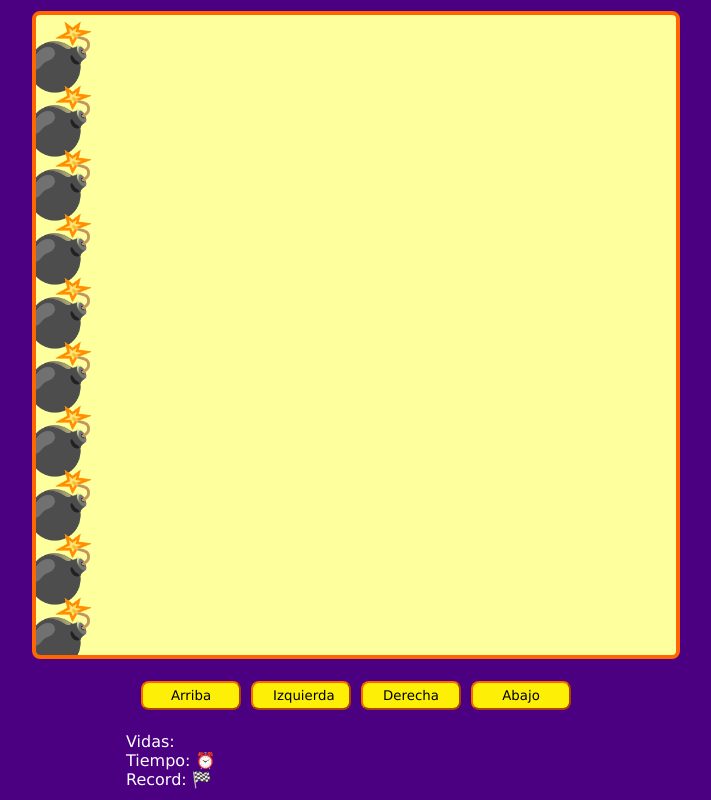
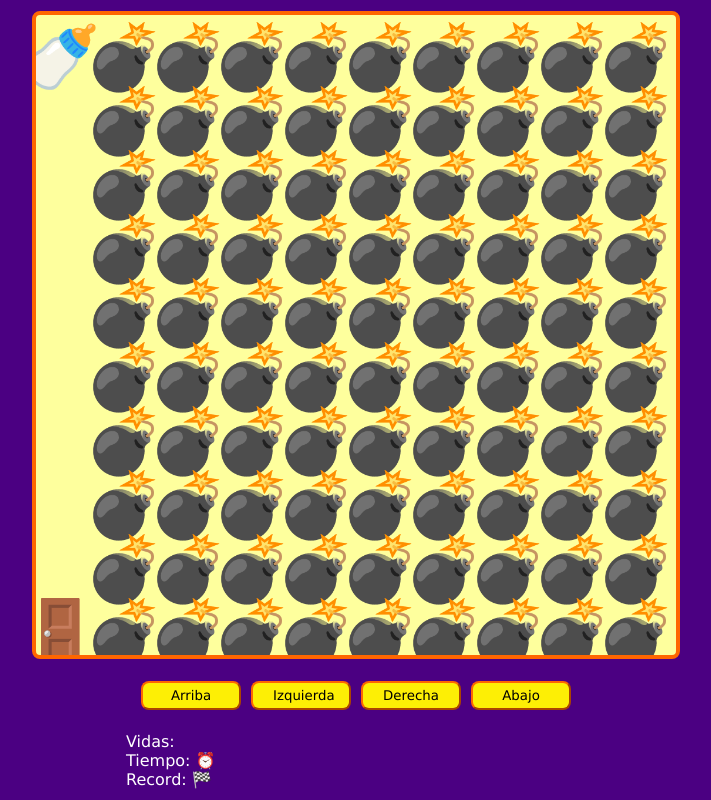
Before and after one commit to Lucia-Machado/Calaveras-y-regalos-game, a plain HTML site: page index.html in a window 1280 px wide. Shown: the whole page, without its empty margins (284-995 px from the left). Drawn offline with Linux system fonts and the light colour scheme.

Commit message:
Mapa del juego

```diff
--- a/game.js
+++ b/game.js
@@ -28,7 +28,23 @@ function startGame() {
   game.font = elementsSize + 'px Verdana';
   game.textAlign = 'end';
 
-  for (let i = 1; i <= 10; i++) {
-    game.fillText(emojis['X'], elementsSize, elementsSize * i);
-  }
+  const map = maps[0];
+  const mapRows = map.trim().split('\n');
+  const mapRowCols = mapRows.map(row => row.trim().split(''));
+  console.log({map, mapRows, mapRowCols});
+
+  mapRowCols.forEach((row, rowI) => {
+    row.forEach((col, colI) => {
+      const emoji = emojis[col];
+      const posX = elementsSize * (colI + 1);
+      const posY = elementsSize * (rowI + 1);
+      game.fillText(emoji, posX, posY);
+    });
+  });
+
+  //for (let row = 1; row <= 10; row++) {
+    //for (let col = 1; col <= 10; col++) {
+      //game.fillText(emojis[mapRowCols[row - 1][col - 1]], elementsSize * col, elementsSize * row);
+    //}
+  //}
 }
--- a/index.html
+++ b/index.html
@@ -5,7 +5,7 @@
   <meta http-equiv="X-UA-Compatible" content="IE=edge">
   <meta name="viewport" content="width=device-width, initial-scale=1.0">
   <link rel="stylesheet" href="./styles.css">
-  <title>Jueguito online de carreras y calaveras</title>
+  <title>¡Cuida al bebé!</title>
 </head>
 <body>
   <div class="game-container">
--- a/maps.js
+++ b/maps.js
@@ -7,10 +7,10 @@ const emojis = {
     '-': ' ',
     'O': '🚪',
     'X': '💣',
-    'I': '🎁',
-    'PLAYER': '💀',
+    'I': '🍼',
+    'PLAYER': '👶',
     'BOMB_COLLISION': '🔥',
-    'GAME_OVER': '👎',
+    'GAME_OVER': '😢',
     'WIN': '🏆',
     'HEART': '❤️',
   };
```
